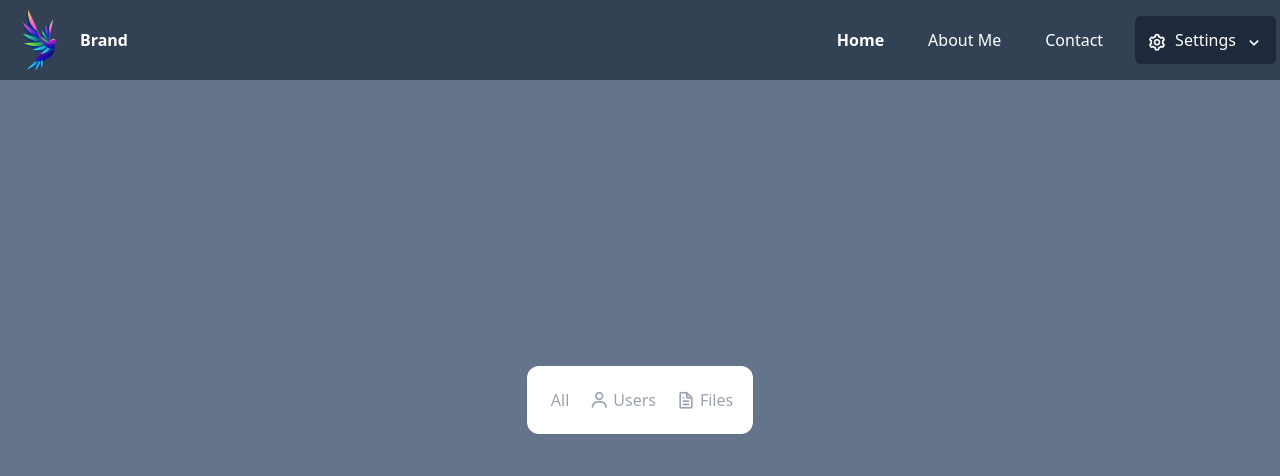
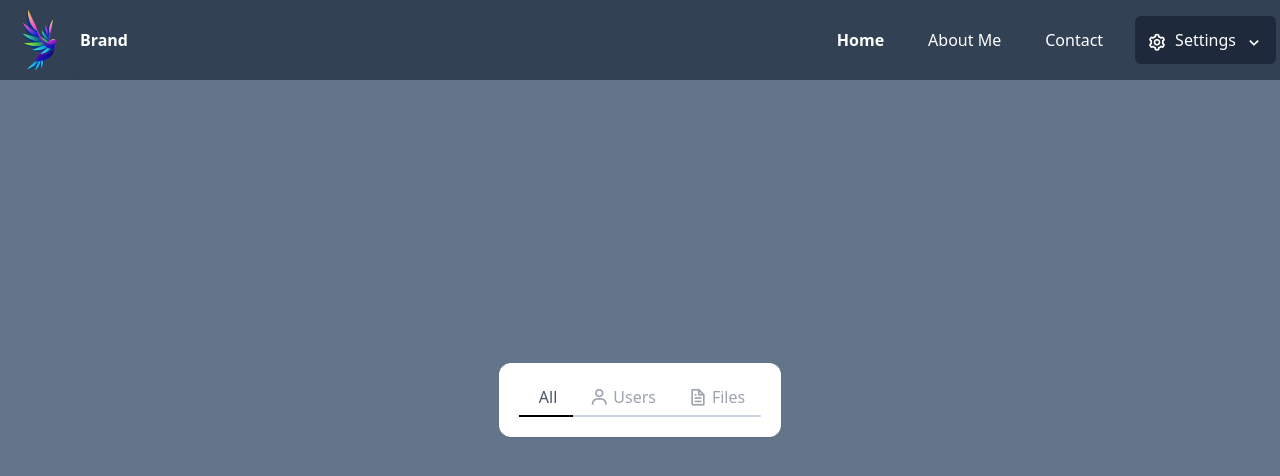
Before and after one commit to WenzelburgerMarc/TabComponent_and_NavDropdown, a Vue app: page / in a window 1280 px wide. Shown: the top 476 px of the page. Built offline with nearby package versions, Linux system fonts and the light colour scheme.

Commit message:
header tab card

```diff
--- a/src/components/TabCard/Items/SelectionItem.vue
+++ b/src/components/TabCard/Items/SelectionItem.vue
@@ -1,10 +1,15 @@
 <template>
-    <div class="flex items-center justify-around hover:cursor-pointer">
-        <i :class="props.iconClass" class="bx mr-1 text-xl text-gray-400 hover:text-black"></i>
-        <span class="text-base text-gray-400 hover:text-black" :class="isActive ? 'text-black' : ''">{{ props.text }}</span>
+    <div class="selection-item flex items-center justify-around hover:cursor-pointer group px-4 pb-1"
+        :class="isActive ? 'activated' : ''">
+        <i :class="[props.iconClass, isActiveWatcher ? 'text-gray-600' : '']"
+            class="bx mr-1 text-xl text-gray-400 group-hover:text-gray-600"></i>
+        <span class="text-base text-gray-400 group-hover:text-black" :class="isActiveWatcher ? 'text-gray-600' : ''">{{
+            props.text
+        }}</span>
     </div>
 </template>
 <script setup lang="ts">
+import { onMounted, watch, ref } from 'vue';
 const props = defineProps({
     text: {
         type: String,
@@ -21,5 +26,16 @@ const props = defineProps({
         default: false
     }
 });
+
+let isActiveWatcher = ref(props.isActive);
+watch(() => props.isActive, (newValue) => {
+    isActiveWatcher.value = newValue;
+
+});
+
+onMounted(() => {
+
+});
+
 </script>
 <style scoped></style>
--- a/src/components/TabCard/SelectionHeader.vue
+++ b/src/components/TabCard/SelectionHeader.vue
@@ -1,11 +1,63 @@
 <template>
-    <div class="flex">
-        <selection-item text="All" class="mr-5" />
-        <selection-item class=" mr-5" icon-class="bx-user" text="Users" />
-        <selection-item icon-class="bx-file" text="Files" />
+    <div class="flex flex-col">
+        <div class="relative item-container flex">
+            <selection-item v-for="(item, index) in arrTabs" :key="index" :text="item.text" :icon-class="item.iconClass"
+                :is-active="item.isActive.value" @click="makeActive(index)" />
+        </div>
+        <div class="relative divider h-[2px] w-full bg-slate-300 rounded-full">
+            <div class="isActive-border absolute top-0 left-0 w-1/2 h-full bg-black"></div>
+        </div>
     </div>
 </template>
 <script setup lang="ts">
+import { ref, onMounted } from 'vue';
 import SelectionItem from './Items/SelectionItem.vue';
+import { nextTick } from 'vue';
+const arrTabs = [
+    {
+        text: 'All',
+        isActive: ref(true),
+    },
+    {
+        text: 'Users',
+        isActive: ref(false),
+        iconClass: 'bx-user',
+    },
+    {
+        text: 'Files',
+        isActive: ref(false),
+        iconClass: 'bx-file',
+    },
+];
+
+onMounted(() => {
+    makeActive(0);
+    animateBorder();
+});
+
+function animateBorder() {
+    nextTick(() => {
+        const activeBorder = document.querySelector('.isActive-border') as HTMLDivElement;
+        const selectedItem = document.querySelector('.activated') as HTMLDivElement;
+        arrTabs.forEach((item) => {
+            if (item.isActive.value) {
+                activeBorder.style.left = `${selectedItem.offsetLeft}px`;
+                activeBorder.style.width = selectedItem.offsetWidth + 'px';
+            }
+        });
+    });
+}
+
+function makeActive(index: number) {
+    arrTabs.forEach((item, i) => {
+        item.isActive.value = i === index;
+    });
+
+    animateBorder();
+}
 </script>
-<style scoped></style>
+<style scoped>
+.isActive-border {
+    transition: all 0.3s ease-in-out;
+}
+</style>
```
